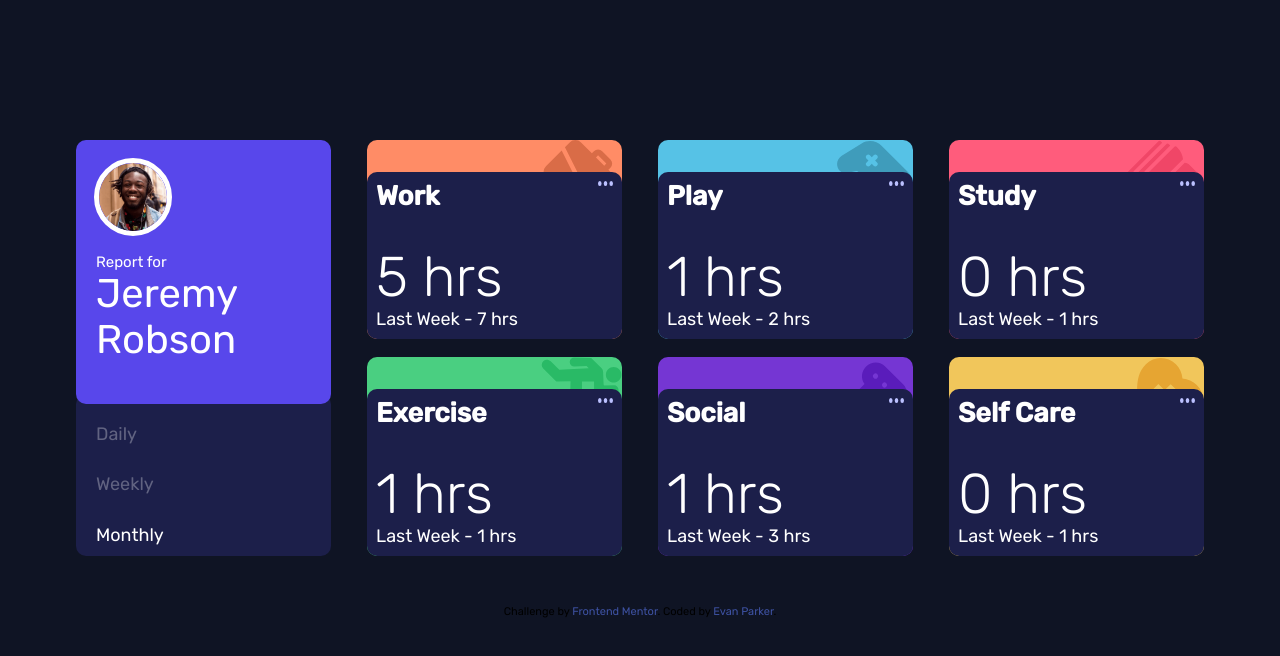
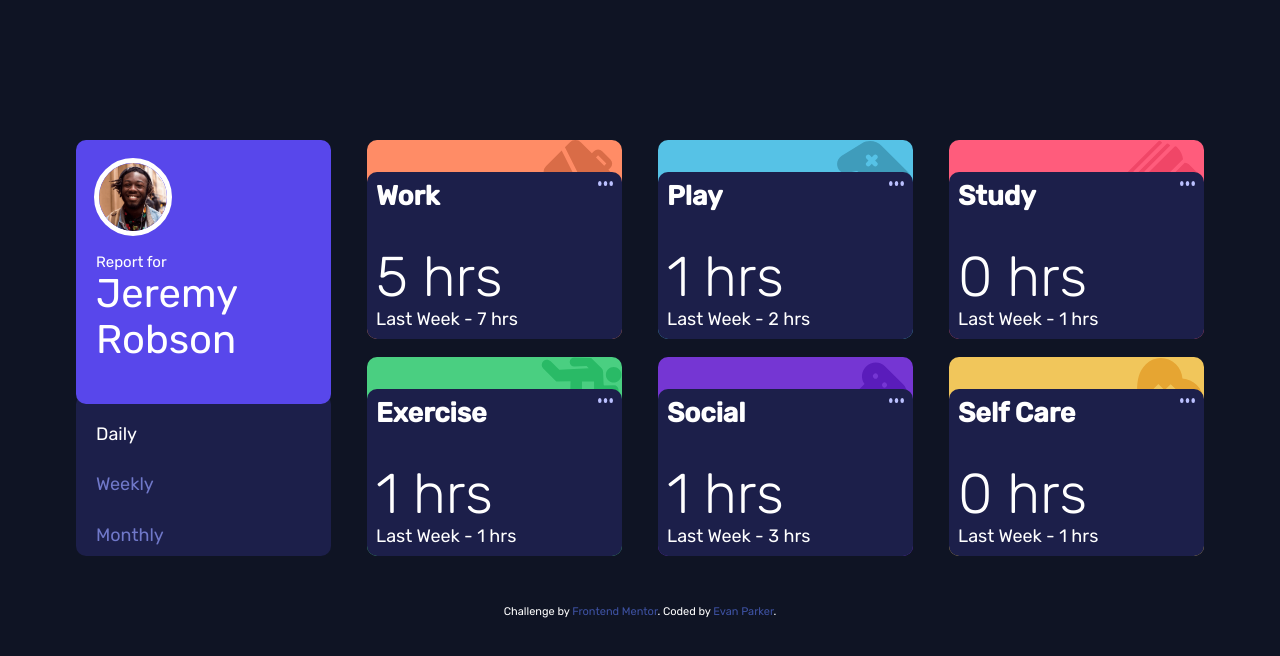
Before and after one commit to evancp87/Time-Tracking-Dashboard, a website: page index.html in a window 1280 px wide. Both pictures are taken after a click on the button "Daily". Drawn offline with Linux system fonts and the light colour scheme.

Commit message:
final commit- active classes added to button tabs, css tidied up

```diff
--- a/index.html
+++ b/index.html
@@ -18,6 +18,7 @@
     .attribution {
       font-size: 11px;
       text-align: center;
+      color: white;
     }
 
     .attribution a {
--- a/scripts/index.js
+++ b/scripts/index.js
@@ -21,6 +21,28 @@ console.log(getData());
 // Gets all six activity cards and saves as variable
 const activityCards = document.querySelectorAll(".activity");
 
+// const btnStyles = (duration) => {
+//   // const daily = document.querySelector("#daily");
+//   // const weekly = document.querySelector("#weekly");
+//   // const monthly = document.querySelector("#monthly");
+
+//   if (duration === "daily") {
+//     daily.style.opacity = "1";
+//     daily.style.color = "white";
+//     weekly.style.opacity = "0.3";
+//     monthly.style.opacity = "0.3";
+//   } else if (duration === "weekly") {
+//     daily.style.opacity = "0.3";
+//     weekly.style.opacity = "1";
+//     weekly.style.color = "white";
+//     monthly.style.opacity = "0.3";
+//   } else if (duration === "monthly") {
+//     daily.style.opacity = "0.3";
+//     weekly.style.opacity = "0.3";
+//     monthly.style.opacity = "1";
+//     monthly.style.color = "white";
+//   }
+// };
 // function that loads data in each activity card by making api call. Invoked in event listener further below
 function showData(btn) {
   activityCards.forEach((activityCard, index) => {
@@ -32,15 +54,15 @@ function showData(btn) {
 
       switch (btn.dataset.btn) {
         case "daily":
-          btnStyles("daily");
+          // btnStyles("daily");
           prevActivity.innerHTML = `<h3 class='curr-hrs'> ${currHrs} hrs</h3>
       <p class='previous-hrs'>Last Week - ${prevHrs} hrs</p>`;
         case "weekly":
-          btnStyles("weekly");
+          // btnStyles("weekly");
           prevActivity.innerHTML = `<h3 class='curr-hrs'> ${currHrs} hrs</h3>
       <p class='previous-hrs'>Last Week - ${prevHrs} hrs</p>`;
         case "monthly":
-          btnStyles("monthly");
+          // btnStyles("monthly");
           prevActivity.innerHTML = `<h3 class='curr-hrs'> ${currHrs} hrs</h3>
       <p class='previous-hrs'>Last Week - ${prevHrs} hrs</p>`;
         default:
@@ -49,28 +71,6 @@ function showData(btn) {
   });
 }
 // function that applies opacity to buttons based on whether active or not
-const btnStyles = (duration) => {
-  const daily = document.querySelector("#daily");
-  const weekly = document.querySelector("#weekly");
-  const monthly = document.querySelector("#monthly");
-
-  if (duration === "daily") {
-    daily.style.opacity = "1";
-    daily.style.color = "white";
-    weekly.style.opacity = "0.3";
-    monthly.style.opacity = "0.3";
-  } else if (duration === "weekly") {
-    daily.style.opacity = "0.3";
-    weekly.style.opacity = "1";
-    weekly.style.color = "white";
-    monthly.style.opacity = "0.3";
-  } else if (duration === "monthly") {
-    daily.style.opacity = "0.3";
-    weekly.style.opacity = "0.3";
-    monthly.style.opacity = "1";
-    monthly.style.color = "white";
-  }
-};
 
 console.log(getData());
 
@@ -78,14 +78,19 @@ console.log(getData());
 
 statBtns.forEach((statBtn) => {
   statBtn.addEventListener("click", (e) => {
+    statBtns.forEach((statBtn) => statBtn.classList.remove("active"));
+
+    statBtn.classList.add("active");
     showData(e.currentTarget);
   });
 });
 
 // loads default data
 function defaultData() {
-  btnStyles("daily");
-  const daily = document.querySelector("[data-tab='daily']");
-  showData("daily");
+  // btnStyles("daily");
+  const dailyData = document.querySelector("[data-tab='daily']");
+  const daily = document.getElementById("daily");
+  daily.classList.add("active");
+  showData(dailyData);
 }
 document.addEventListener("DOMContentLoaded", defaultData);
--- a/stylesheets/components/_activity-cards.scss
+++ b/stylesheets/components/_activity-cards.scss
@@ -6,30 +6,15 @@ main {
 
 .dashboard-grid {
   display: grid;
-  // flex-direction: column;
-  // align-items: center;
   grid-auto-rows: minMax(199px, auto);
-
   justify-content: center;
   grid-gap: 1em;
 }
 
 .card-grid {
   display: grid;
-  // grid-column: 1/3;
-  // align-self: start;
-  // width: a.$mobile-card-width;
   height: auto;
 }
-
-// .activity-icon, .activity {
-//     grid-row: 1/2;
-// }
-
-// .activity {
-//     grid-column: 1/2;
-//     grid-row: 2/2;
-// }
 
 .activity-icon {
   display: grid;
@@ -38,6 +23,13 @@ main {
   justify-content: end;
 }
 
+.activity {
+  &:hover {
+    transition: 0.4s ease-in-out;
+    background-color: scale-color(a.$activity-card-dark-blue, $lightness: +20%);
+    cursor: pointer;
+  }
+}
 .activity-heading {
   display: flex;
   flex-direction: row;
@@ -94,7 +86,6 @@ main {
 .card-grid:nth-of-type(8) .activity-icon {
   @include a.iconCard(10px, a.$self-care-bg);
 }
-// .activity-icon:
 
 .activity {
   @include a.activityCard(10px, a.$white, a.$activity-card-dark-blue);
@@ -105,26 +96,6 @@ main {
   justify-content: space-between;
   padding: 0.5em;
 }
-
-// .work {
-//     background-color: #fff;
-//     position: relative;
-//     border-radius: 10px;
-// }
-// .work:before {
-//     content: url('/images/icon-work.svg');
-//     background-repeat: no-repeat;
-//     background-color: green;
-//     position: absolute;
-//     top: -51px;
-//     right: 0px;
-//     z-index: -1;
-//     width: 100%;
-//     display: flex;
-//     justify-content: flex-end;
-//     border-radius: 10px;
-
-// }
 
 .atrribution {
   color: a.$white;
@@ -146,11 +117,6 @@ main {
     grid-column-gap: 2em;
   }
 
-  // .user-img {
-  //     align-self: flex-start;
-
-  // }
-
   .activity-heading {
     display: flex;
     flex-direction: row;
@@ -160,6 +126,7 @@ main {
       height: 5px;
       &:hover {
         filter: brightness(150%);
+        cursor: pointer;
       }
     }
   }
@@ -168,21 +135,10 @@ main {
     flex-direction: column;
     justify-content: normal;
     align-items: normal;
-    // display: flex;
-
-    // justify-content: space-between;
 
     .curr-hrs {
       font-size: a.$current-hours;
       font-weight: 200;
     }
   }
-
-  // .card-grid {
-  //     width: a.$desktop-card-width;
-  // }
 }
-// .activity div:nth-of-type(2) {
-//     background-color: a.$activity-card-dark-blue;
-//     border-radius: 10px;
-// }
--- a/stylesheets/components/_user-card.scss
+++ b/stylesheets/components/_user-card.scss
@@ -78,6 +78,9 @@
   }
 }
 
+.stats.active {
+  color: a.$white;
+}
 @media screen and (min-width: 1200px) {
   .user-card {
     grid-row: 1/3;
```
Also changed, not shown: images/screenshot.jpg (added), stylesheets/index.css, 1 other file.
